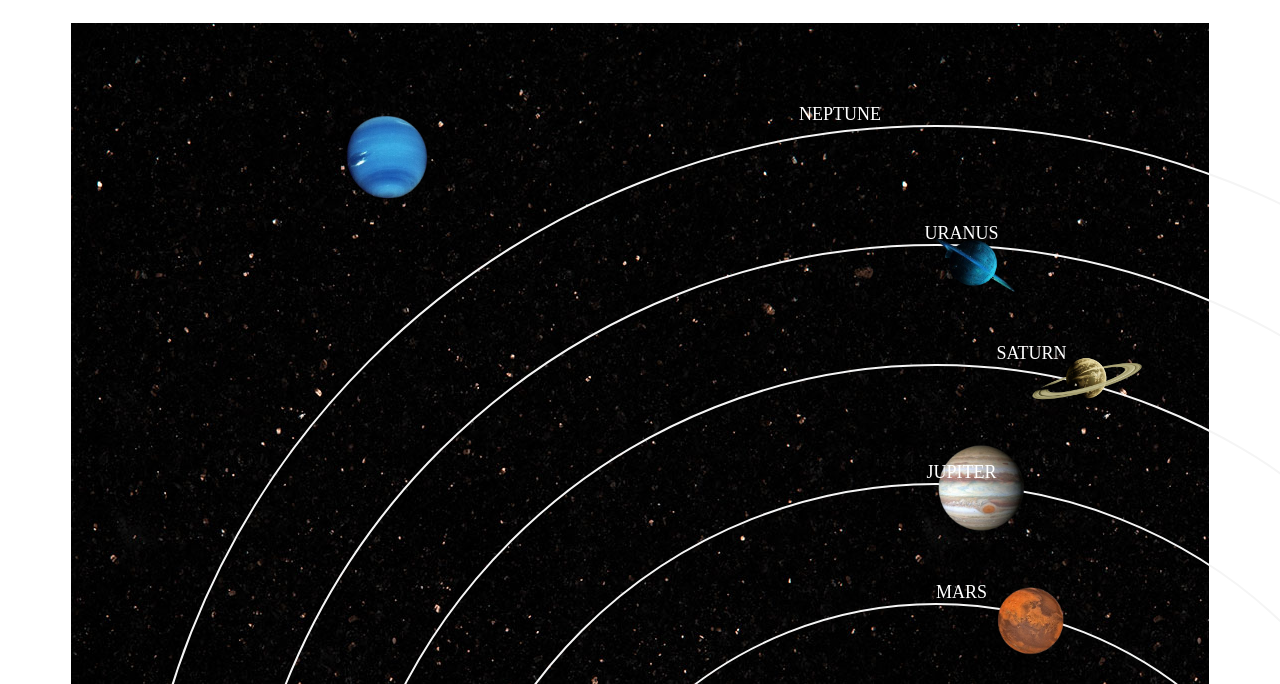
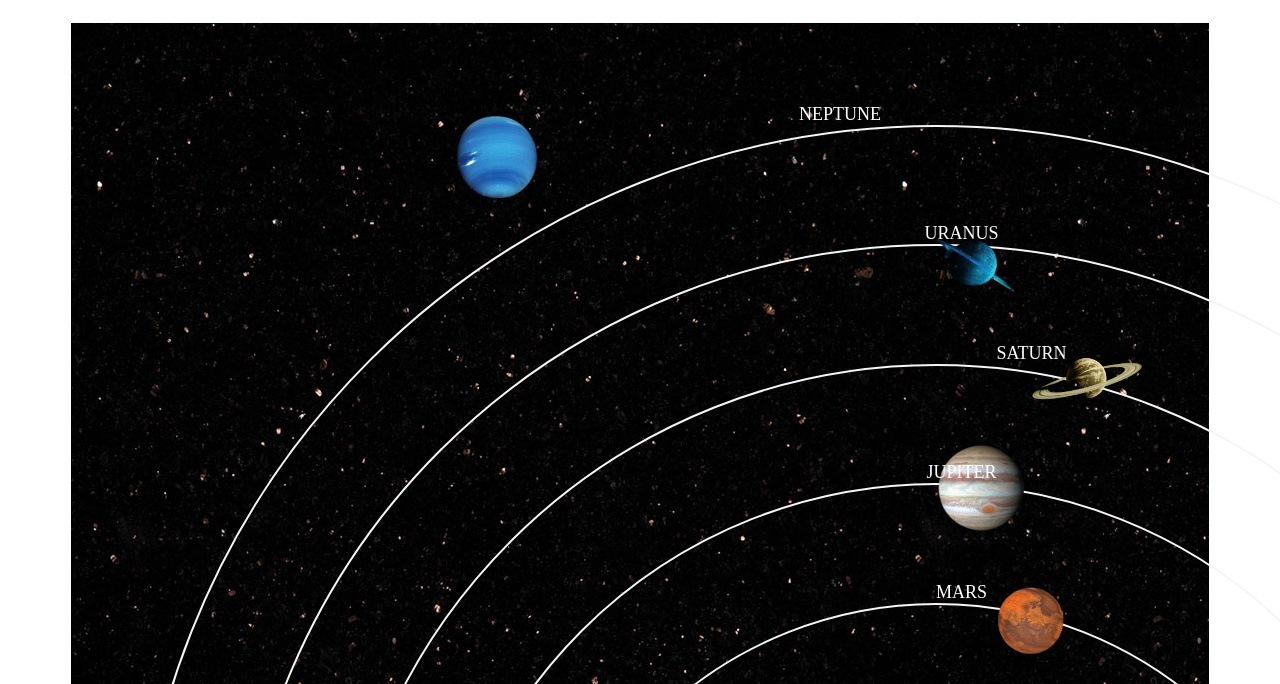
Before and after one commit to Teja5665/Solar-planets, a plain HTML site: page index.html in a window 1280 px wide. Shown: the part 61-745 px from the top of the page. Drawn offline with Linux system fonts and the light colour scheme.

Commit message:
Update index.html

```diff
--- a/index.html
+++ b/index.html
@@ -10,7 +10,7 @@
     <center>
         <h1>Solar System</h1>
         <div id="galaxy">
-            <img src="neptune-removebg-preview.png" width="110px" style="margin: -110px; margin-right: 400px;">
+            <img src="neptune-removebg-preview.png" width="110px" style="margin: -110px; margin-left: -400px;">
                 <figcaption style="color: white;font-size: large;margin-left: 400px;">NEPTUNE</figcaption>
                 <div class="neptune">
                     <img src="uranus-removebg-preview.png" width="100px" style="margin: -80px; margin-left: 10px;">
```
